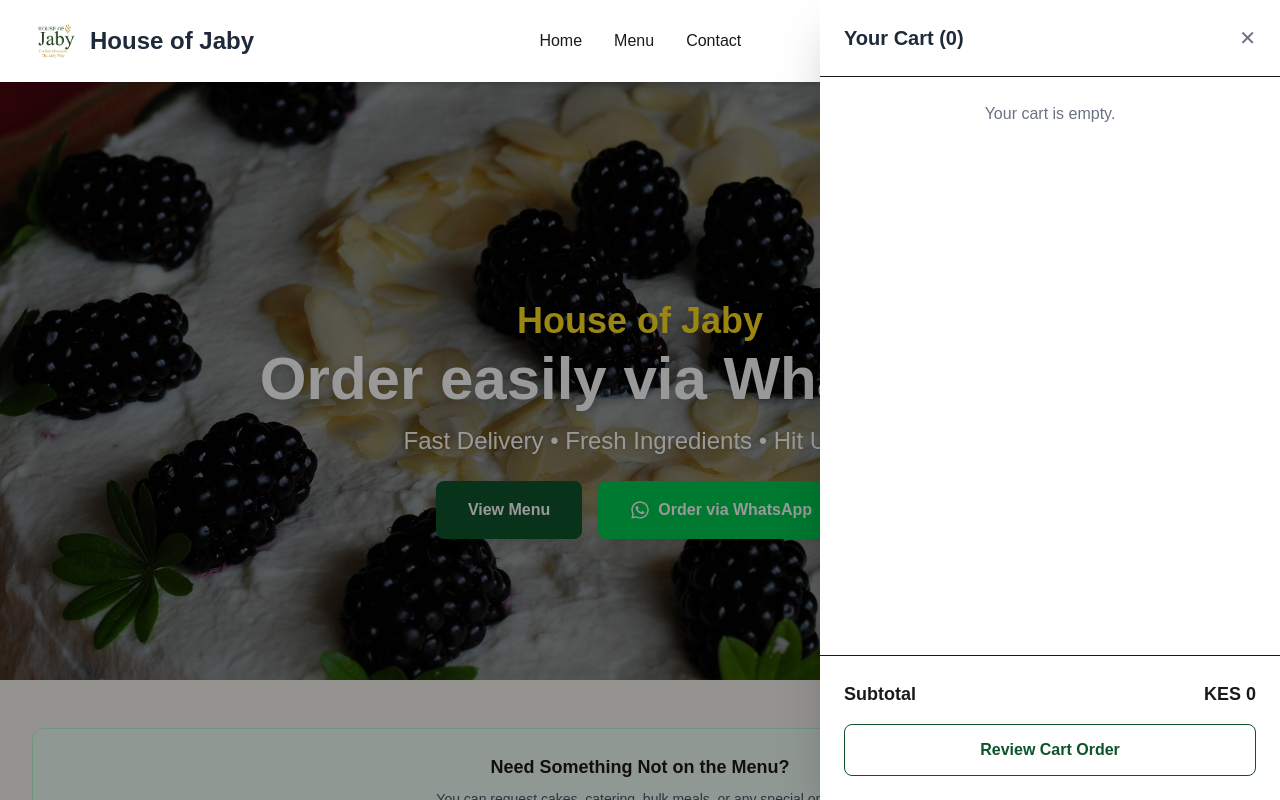
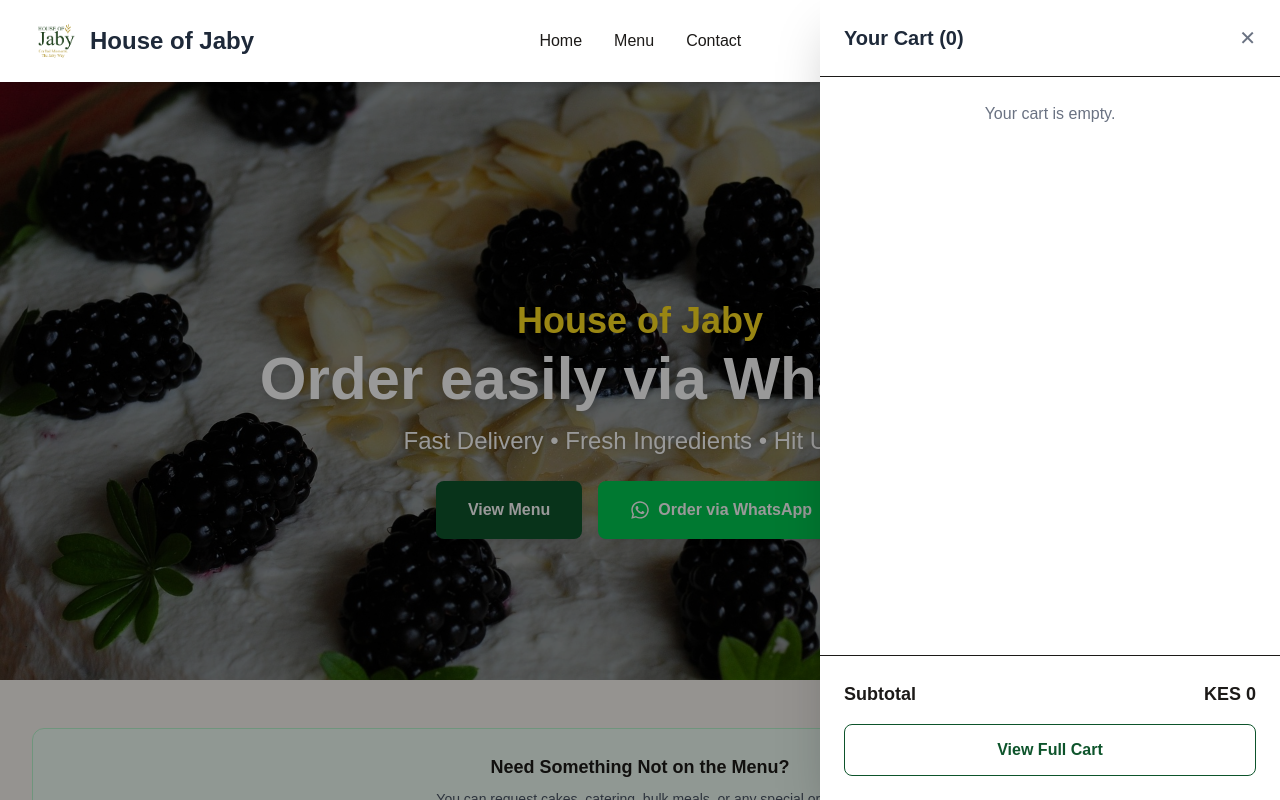
Before and after one commit to joek-yo/whatsapp-ordering-system, a Next.js app: page / in a window 1280 px wide. Both pictures are taken after a click on the button 1227 px from the left and 41 px from the top of the page. Shown: the top 800 px of the page. Built offline with nearby package versions, Linux system fonts and the light colour scheme.

Commit message:
Update MiniCartDrawer to link to full cart page

```diff
--- a/src/components/features/cart/MiniCartDrawer.tsx
+++ b/src/components/features/cart/MiniCartDrawer.tsx
@@ -2,7 +2,6 @@
 
 import React, { useState, useEffect } from "react";
 import { motion, AnimatePresence } from "framer-motion";
-import Link from "next/link";
 import Image from "next/image";
 import { useRouter } from "next/navigation";
 import { useCart } from "@/context/CartContext";
@@ -20,7 +19,10 @@
   const [viewClicked, setViewClicked] = useState(false);
   const [isMobile, setIsMobile] = useState(false);
 
-  const subtotal = cart.reduce((total, item) => total + item.price * item.quantity, 0);
+  const subtotal = cart.reduce(
+    (total, item) => total + item.price * item.quantity,
+    0
+  );
 
   // Detect mobile viewport
   useEffect(() => {
@@ -40,11 +42,11 @@
     }
   }, [isDrawerOpen, hovering, isMobile, toggleDrawer]);
 
-  // ✅ Go to review page first
+  // ✅ Go to full cart page instead of Review page
   const handleViewCart = () => {
     setViewClicked(true);
     toggleDrawer(false);
-    router.push("/review");
+    router.push("/cart"); // changed from "/review" to "/cart"
   };
 
   return (
@@ -160,7 +162,7 @@
                   <span>KES {subtotal.toLocaleString()}</span>
                 </div>
 
-                {/* ✅ Go to review page instead of WhatsApp checkout */}
+                {/* ✅ Go to full cart page instead of WhatsApp checkout */}
                 <button
                   onClick={handleViewCart}
                   className={`w-full py-3 rounded-lg font-semibold transition ${
@@ -169,7 +171,7 @@
                       : "border border-green-900 text-green-900 hover:bg-green-50"
                   }`}
                 >
-                  Review Cart Order
+                  View Full Cart
                 </button>
               </div>
             </motion.div>
```
